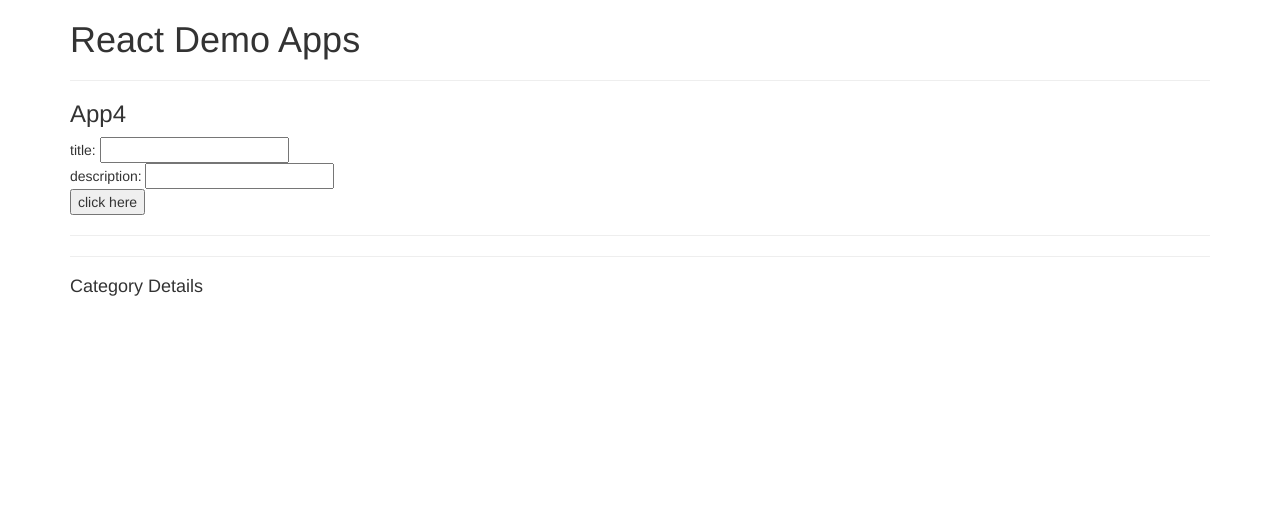
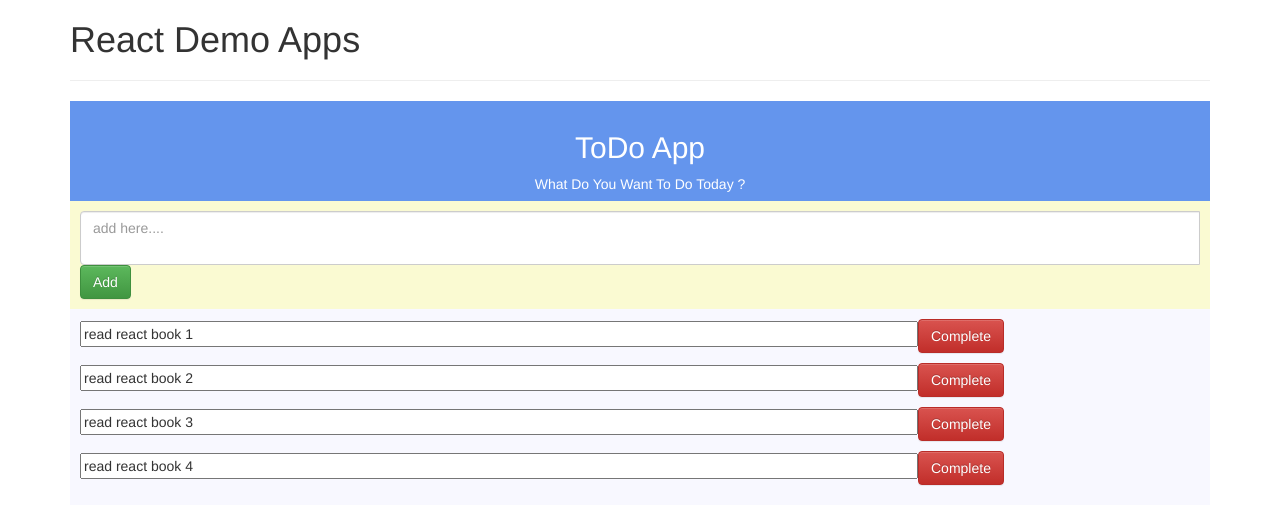
Before and after one commit to nvivek42/React, a website: page app2/public/index.html in a window 1280 px wide. Drawn offline with nearby package versions, Linux system fonts and the light colour scheme.

Commit message:
to-do app

```diff
--- /dev/null
+++ b/app2/public/css/style.css
@@ -0,0 +1,20 @@
+.title {
+    padding: 10px;
+    text-align: center;
+    height: 100px;
+    background-color: cornflowerblue;
+    color: white;
+}
+
+.add-todo {
+    padding:10px  ;
+    background-color: lightgoldenrodyellow;
+}
+.add-todo textarea{
+    resize: none;
+}
+
+.items-list {
+     padding: 10px;
+     background-color:ghostwhite;
+}
--- a/app2/public/index.html
+++ b/app2/public/index.html
@@ -19,6 +19,7 @@
       integrity="sha384-rHyoN1iRsVXV4nD0JutlnGaslCJuC7uwjduW9SVrLvRYooPp2bWYgmgJQIXwl/Sp"
       crossorigin="anonymous"
     />
+    <link rel="stylesheet" href="./css/style.css"/>
 
     <!-- Latest compiled and minified JavaScript -->
     <script
--- a/app2/public/scripts/app.js
+++ b/app2/public/scripts/app.js
@@ -1,68 +1,71 @@
 "use strict";
 
-var product = {};
+var items = [{ id: 1, title: "read react book 1", status: "open" }, { id: 1, title: "read react book 2", status: "open" }, { id: 1, title: "read react book 3", status: "open" }, { id: 1, title: "read react book 4", status: "open" }];
 
-var clickHandler = function clickHandler(e) {
-  e.preventDefault();
-  product.title = e.target.elements.title.value;
-  product.description = e.target.elements.description.value;
-
-  render();
-};
-
-var render = function render() {
 var template = React.createElement(
   "div",
   null,
   React.createElement(
-      "h3",
+    "div",
+    { className: "title" },
+    React.createElement(
+      "h2",
       null,
-      "App4"
+      "ToDo App"
     ),
     React.createElement(
-      "form",
-      { onSubmit: clickHandler },
-      React.createElement(
-        "div",
+      "p",
       null,
-        "title: ",
-        React.createElement("input", { type: "text", name: "title" })
+      "What Do You Want To Do Today ?"
+    )
   ),
   React.createElement(
     "div",
-        null,
-        "description: ",
-        React.createElement("input", { type: "text", name: "description" })
+    { className: "add-todo" },
+    React.createElement(
+      "div",
+      { className: "input-group mb-3" },
+      React.createElement("textarea", {
+        type: "text",
+        className: "form-control",
+        placeholder: "add here....",
+        rows: "2",
+        cols: "150"
+      }),
+      React.createElement(
+        "button",
+        { className: "btn btn-success", type: "button", id: "button-addon2" },
+        "Add"
+      )
+    )
   ),
   React.createElement(
+    "div",
+    { className: "items-list" },
+    items.map(function (item) {
+      return React.createElement(
+        "div",
+        { className: "item" },
+        React.createElement(
+          "div",
+          { className: "input-group mb-3" },
+          React.createElement("input", {
+            type: "text",
+            value: item.title,
+            className: "form-control-lg",
+            size: "100",
+            readOnly: true
+          }),
+          React.createElement(
             "button",
-        { type: "submit" },
-        " click here"
+            { className: "btn btn-danger", type: "button" },
+            "Complete"
+          ),
+          React.createElement("p", null)
         )
-    ),
-    React.createElement("hr", null),
-    React.createElement("hr", null),
-    React.createElement(
-      "h4",
-      null,
-      "Category Details"
-    ),
-    product.title && React.createElement(
-      "div",
-      null,
-      "title: ",
-      product.title,
-      " "
-    ),
-    product.description && React.createElement(
-      "div",
-      null,
-      "description: ",
-      product.description,
-      " "
+      );
+    })
   )
 );
 
 ReactDOM.render(template, document.getElementById("app"));
-};
-render();
```
Also changed, not shown: app2/playground/todoApp.js (added, +51 -0 lines). Lines whose indentation alone changed are shown as unchanged.
